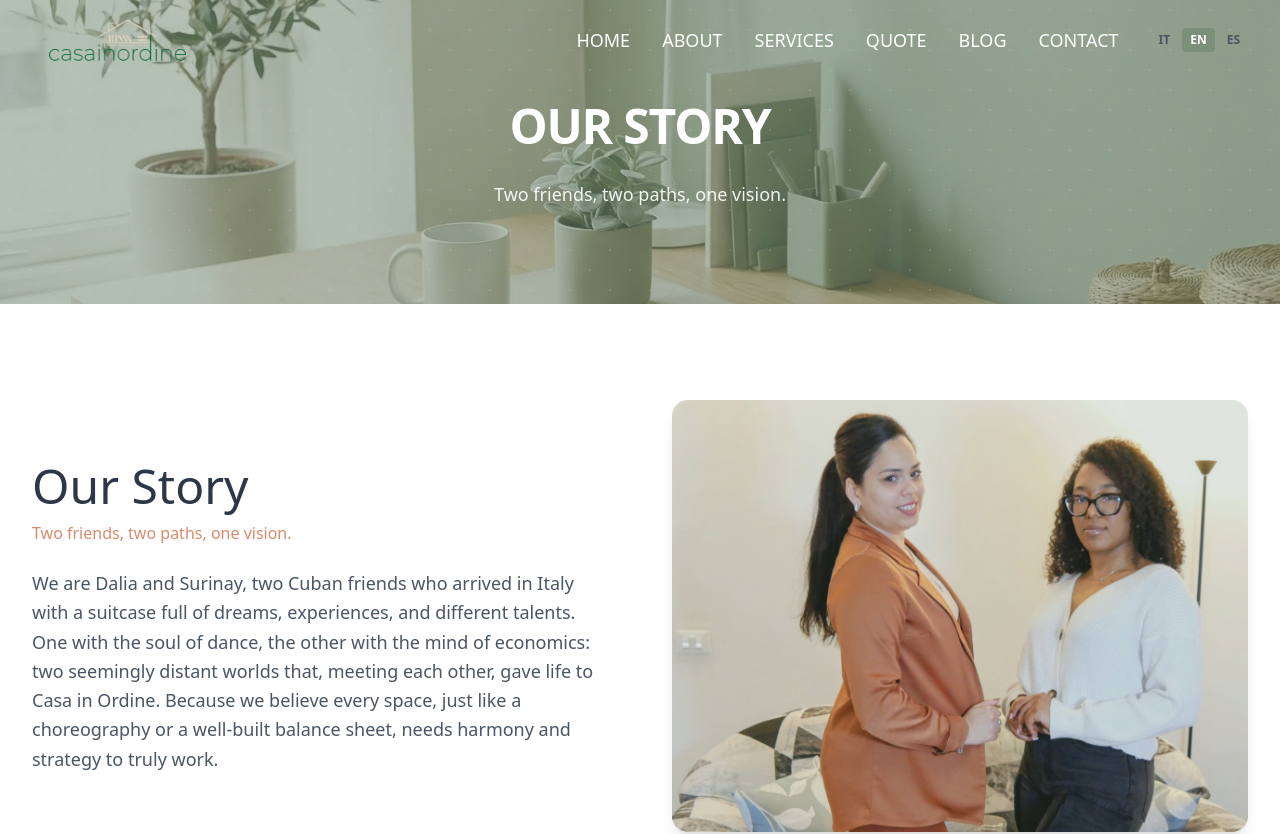
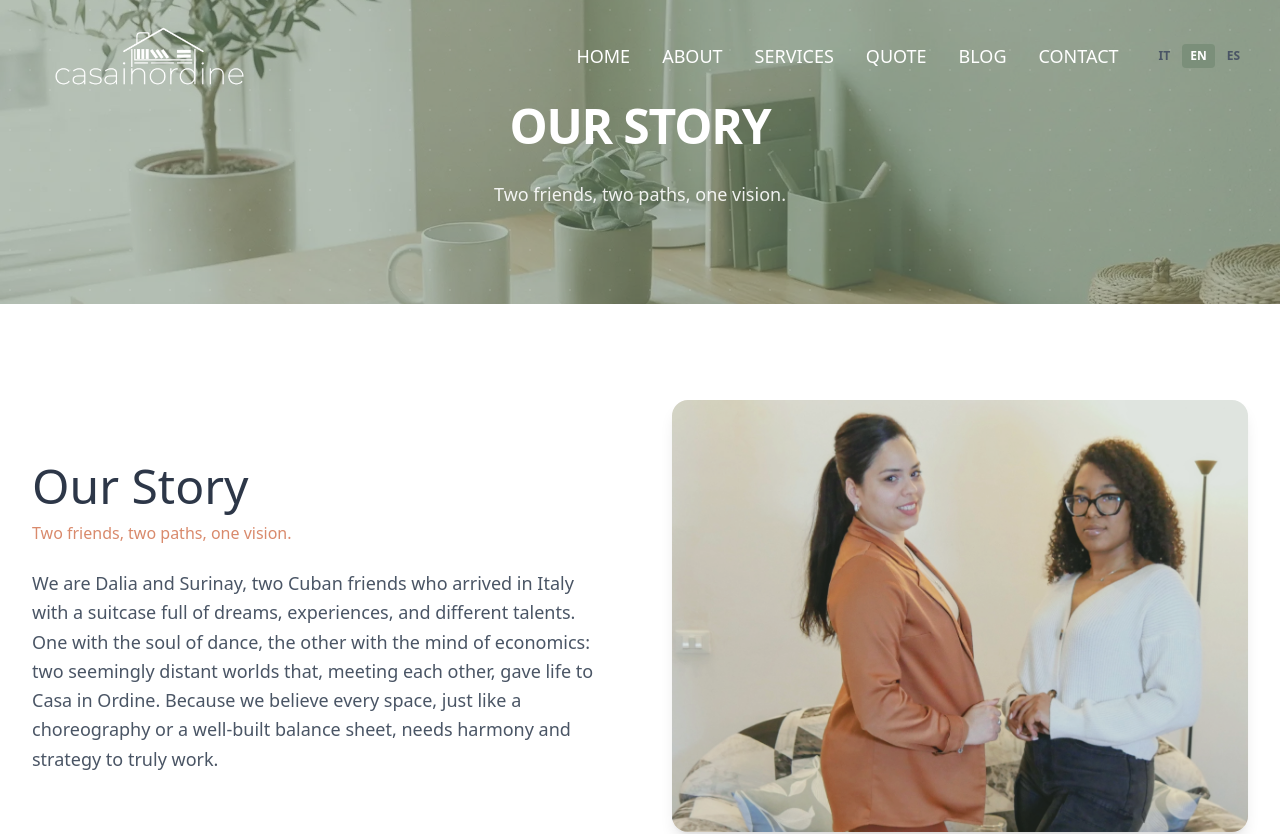
Before and after one commit to edwardcastle/casa-in-ordine, a Next.js app: page /en/about in a window 1280 px wide. Shown: the top 834 px of the page. Built offline with nearby package versions, Linux system fonts and the light colour scheme.

Commit message:
Adjust header padding and logo height for improved visibility on scroll

```diff
--- a/src/components/Header.tsx
+++ b/src/components/Header.tsx
@@ -35,7 +35,7 @@ export default function Header() {
     <>
       {/* Header bar */}
       <header
-        className={`fixed top-0 left-0 right-0 z-50 transition-all duration-300 ${
+        className={`fixed top-0 md:py-4 left-0 right-0 z-50 transition-all duration-300 ${
           scrolled
             ? 'bg-primary/90 backdrop-blur-md shadow-lg'
             : 'bg-transparent'
@@ -51,7 +51,7 @@ export default function Header() {
                 width={250}
                 height={75}
                 priority
-                className={`w-auto transition-all duration-300 ${scrolled ? 'h-12 md:h-14 brightness-0 invert' : 'h-12 md:h-16'}`}
+                className={`w-auto transition-all duration-300 py-2 brightness-0 invert ${scrolled ? 'h-16 md:h-26' : 'h-16 md:h-26'}`}
               />
             </Link>
 
```
